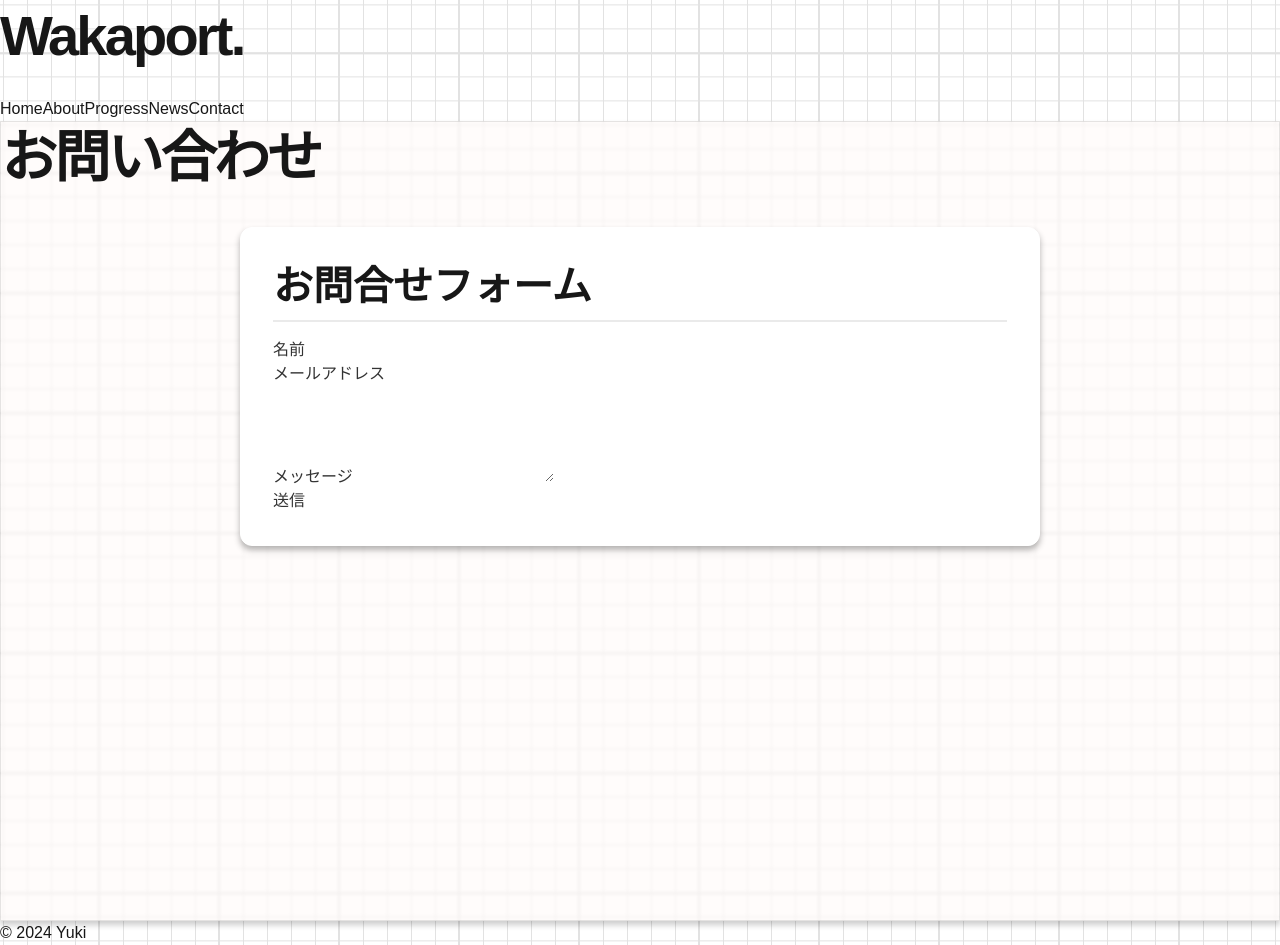
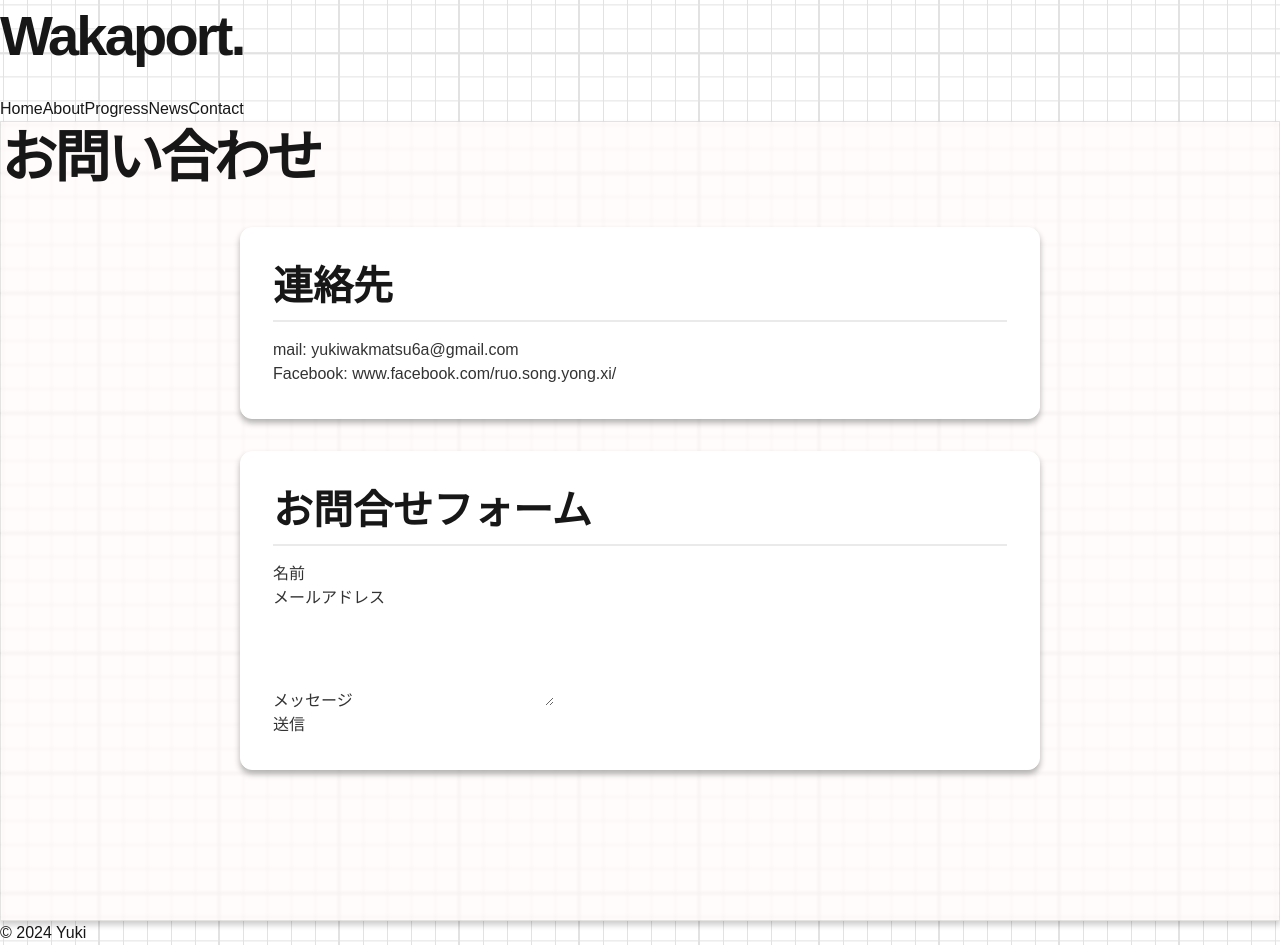
Before and after one commit to waka320/wakaport, a Next.js app in the folder wakanext/: page /contact in a window 1280 px wide. Built offline with nearby package versions, Linux system fonts and the light colour scheme.

Commit message:
add text

```diff
--- a/wakanext/src/app/(pages)/contact/page.tsx
+++ b/wakanext/src/app/(pages)/contact/page.tsx
@@ -1,6 +1,7 @@
 "use client";
 
 import Form from '@/components/contact/Form';
+import Link from 'next/link';
 
 const ContactPage = () => {
 
@@ -10,7 +11,14 @@ const ContactPage = () => {
         <div className='white-background '>
             <div className="p-4 max-w-4xl mx-auto">
                 <h1 className="text-3xl font-bold mb-6 text-gray-800">お問い合わせ</h1>
+                <div className='content-background'>
+                    <h2 className="text-2xl font-semibold mb-4">連絡先</h2>
+                    <ul>
+                        <li>mail: <Link className='text-blue-500 hover:underline' href="mailto:yukiwakmatsu6a@gmail.com">yukiwakmatsu6a@gmail.com</Link></li>
+                        <li>Facebook: <Link className='text-blue-500 hover:underline' href="https://www.facebook.com/ruo.song.yong.xi/">www.facebook.com/ruo.song.yong.xi/</Link></li>
+                    </ul>
 
+                </div>
                 <Form />
             </div>
         </div>
--- a/wakanext/src/components/contact/Form.tsx
+++ b/wakanext/src/components/contact/Form.tsx
@@ -64,8 +64,7 @@ export default function Form() {
                 />
             </div>
 
-            {result.error && <p className="text-red-500">{result.error}</p>}
-            {result.success && <p className="text-green-500">送信完了</p>}
+
 
 
             <Button
@@ -74,6 +73,8 @@ export default function Form() {
             >
                 送信
             </Button>
+            {result.error && <p className="text-red-500">{result.error}</p>}
+            {result.success && <p className="text-green-500">送信が完了しました</p>}
         </form>
     );
 }
```
